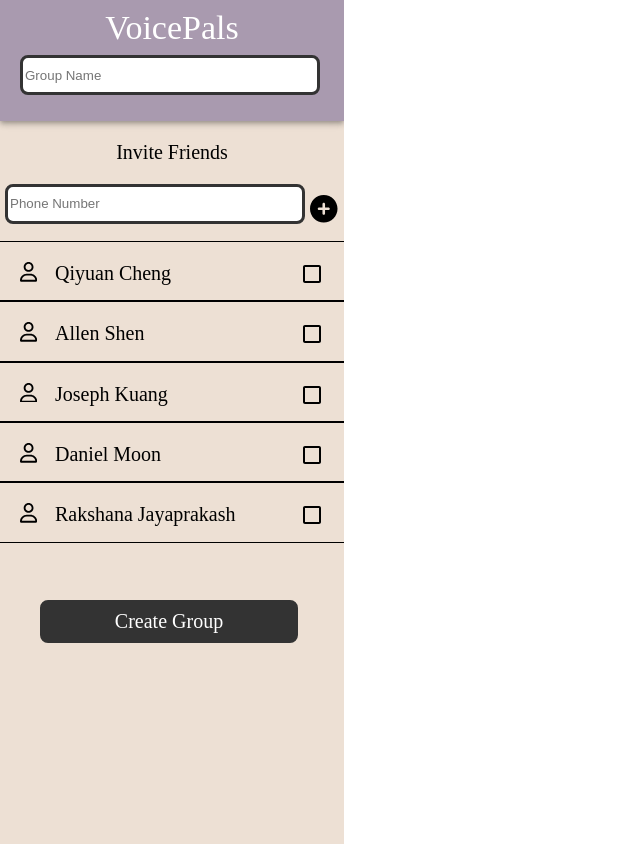
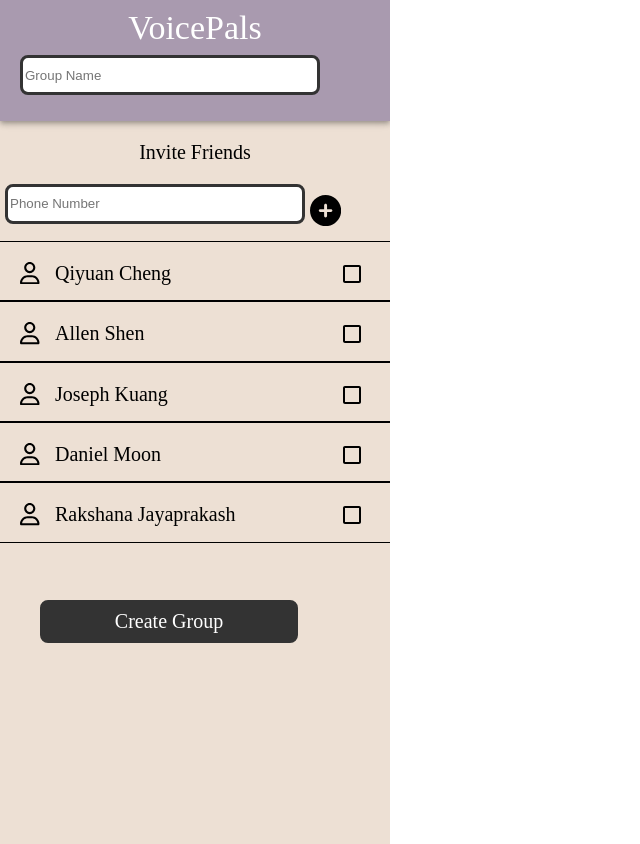
Before and after one commit to daniel-moon32/VoicePals, a React (Create React App) app: page / in a window 1280 px wide. Shown: the whole page, without its empty margins (0-640 px from the left). Built offline with nearby package versions, Linux system fonts and the light colour scheme.

Commit message:
Fixed spacing and naming

```diff
--- a/src/App.js
+++ b/src/App.js
@@ -1,6 +1,6 @@
 import './App.css';
 // import MainScreen from './pages/MainScreen';
-import GroupChat from './Pages/GroupChat/GroupChat';
+import GroupChat from './pages/GroupChat/GroupChat';
 
 function App() {
   return (
--- a/src/Pages/GroupChat/GroupChat.css
+++ b/src/Pages/GroupChat/GroupChat.css
@@ -6,7 +6,7 @@
     font-size: 20px;
     overflow: hidden;
     position: relative;
-    width: 344px;
+    width: 390px;
     height: 844px;
     background-color: #ede0d4;
     display: grid;
@@ -29,7 +29,7 @@
 
 .checkbox {
     position: absolute;
-    left: 300px;
+    left: 340px;
 }
 
 #group-chat-header {
--- a/src/Pages/GroupChat/GroupChat.jsx
+++ b/src/Pages/GroupChat/GroupChat.jsx
@@ -1,7 +1,7 @@
 import './GroupChat.css';
 import * as React from 'react';
 import Checkbox from '@mui/material/Checkbox';
-import Header from '../../Components/Header';
+import Header from '../../components/Header';
 // import React, { useEffect, useState } from 'react'
 // import CheckBox from '@mui/material/CheckBox';
 
```
